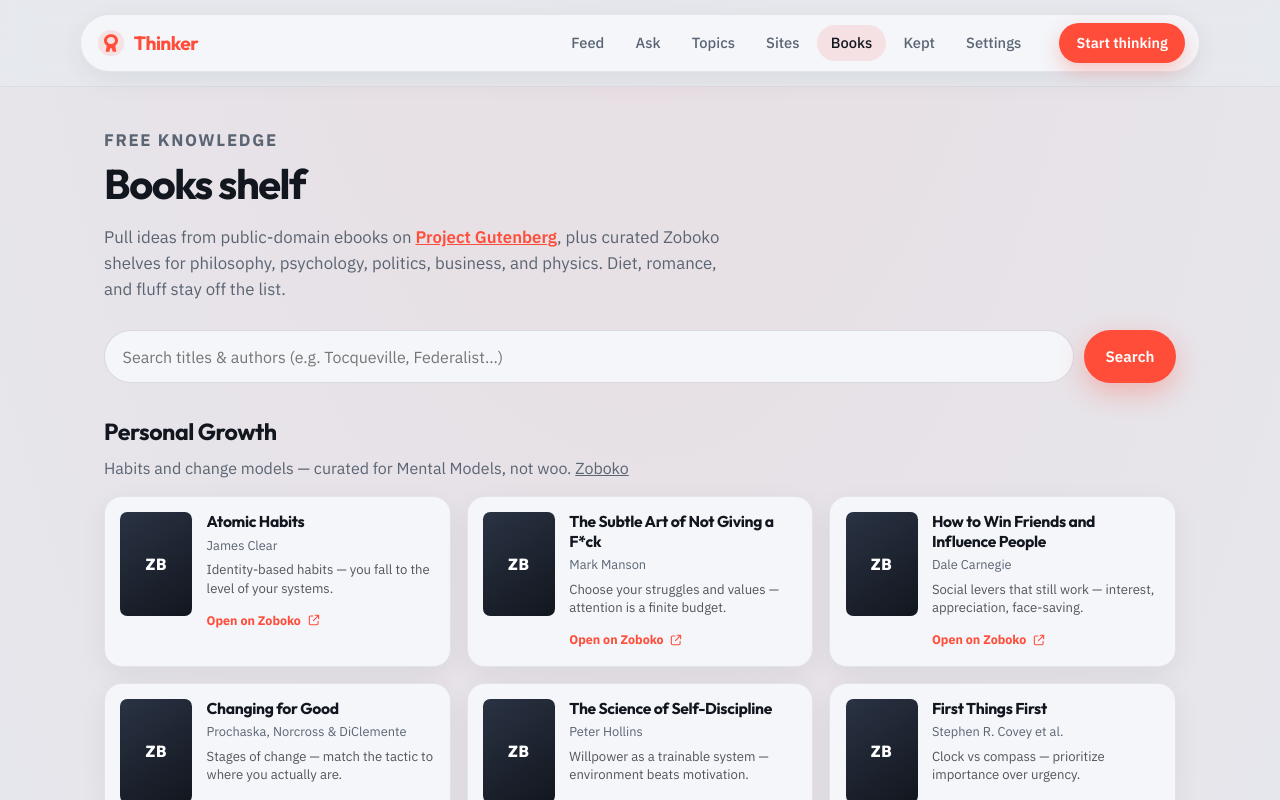
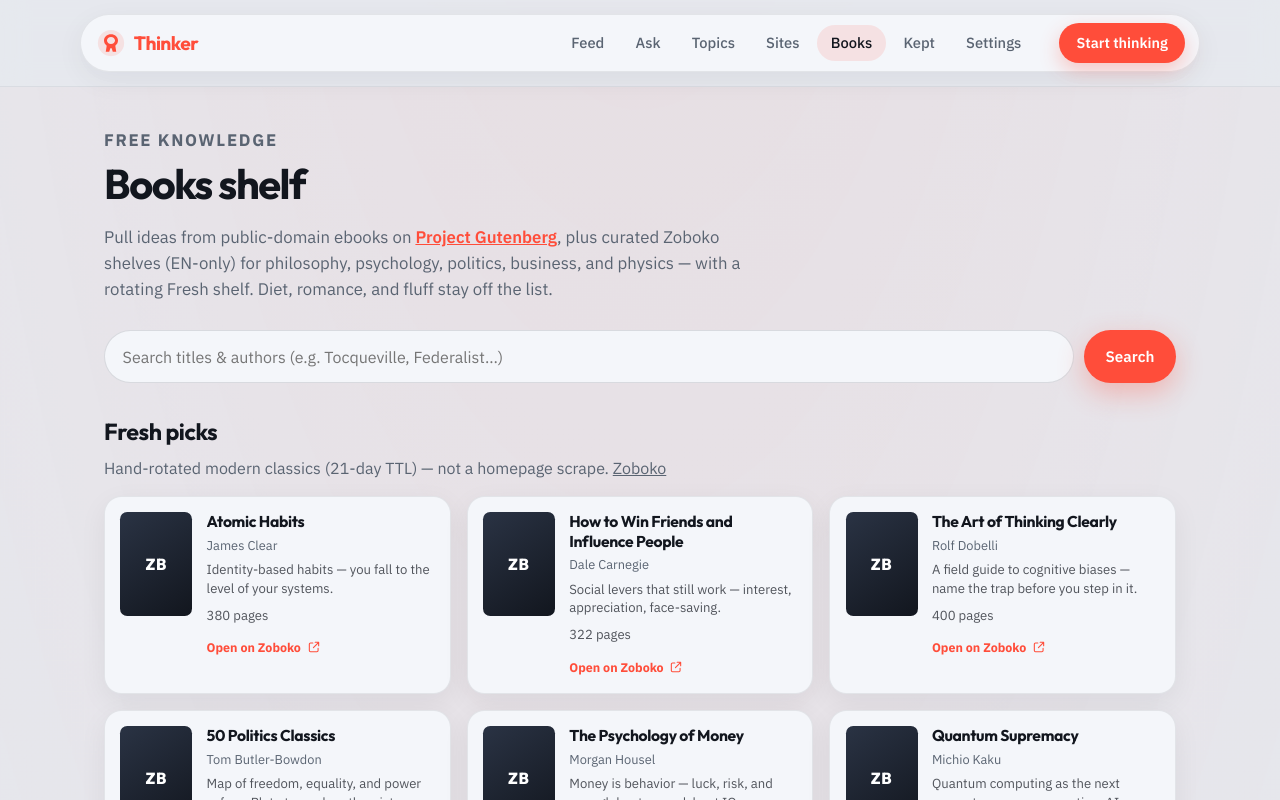
Before and after one commit to mitchelldawkinsjr/thinker, a React (Vite) app: page /books in a window 1280 px wide. Shown: the top 800 px of the page. Built offline with nearby package versions, Linux system fonts and the light colour scheme.

Commit message:
Polish Zoboko cards with pages, EN filter, fresh TTL, and separate mix weight.
Visually distinguish Zoboko from Gutenberg and keep the fresh shelf curated (not scraped).

```diff
--- a/src/components/FeedCards.tsx
+++ b/src/components/FeedCards.tsx
@@ -205,6 +205,10 @@
   topicId,
   ctaLabel = 'Read on Gutenberg',
   kindLabel = 'Book · free ebook',
+  pages,
+  category,
+  accent = '#d4a574',
+  surface = '#2a2218',
   onNext,
   onPrev,
   onHide,
@@ -219,19 +223,27 @@
   topicId?: TopicId
   ctaLabel?: string
   kindLabel?: string
+  pages?: number
+  category?: string
+  accent?: string
+  surface?: string
 } & NavProps) {
   const { thoughts, saveMoment } = useThoughts()
   const [flipped, setFlipped] = useState(false)
   const parts = sourceMediaParts(url, ctaLabel)
   const alreadyKept = thoughts.some((t) => t.parent.kind === 'book' && t.parent.id === id)
+  const metaBits = [
+    pages != null ? `${pages} pages` : null,
+    category || null,
+  ].filter(Boolean)
 
   return (
     <CardFlip
       flipped={flipped}
       front={
         <FeedCardShell
-          accent="#d4a574"
-          surface="#2a2218"
+          accent={accent}
+          surface={surface}
           kind={kindLabel}
           title={title}
           index={index}
@@ -260,12 +272,17 @@
         >
           <p className="feed-card-author">{author}</p>
           <p className="feed-card-body">{why}</p>
+          {metaBits.length > 0 && (
+            <p className="feed-card-author" style={{ opacity: 0.75 }}>
+              {metaBits.join(' · ')}
+            </p>
+          )}
         </FeedCardShell>
       }
       back={
         <CardNoteBack
-          accent="#d4a574"
-          surface="#2a2218"
+          accent={accent}
+          surface={surface}
           kicker="Keep · your note"
           title={title}
           detail={author}
--- a/src/data/feed.ts
+++ b/src/data/feed.ts
@@ -7,7 +7,10 @@
 } from './gutenberg'
 import {
   curatedZobokoMeta,
-  zobokoShelves,
+  isZobokoLanguageAllowed,
+  zobokoCategoryLabel,
+  zobokoShelvesForFeed,
+  zobokoTopicIdsForBook,
   zobokoUrl,
 } from './zoboko'
 import type { Idea, TopicId } from './types'
@@ -49,6 +52,11 @@
       source?: 'gutenberg' | 'zoboko'
       ctaLabel?: string
       kindLabel?: string
+      pages?: number
+      language?: string
+      category?: string
+      accent?: string
+      surface?: string
     }
   | {
       kind: 'news'
@@ -156,7 +164,7 @@
   return out
 }
 
-function bookItems(topicFilter?: TopicFilter): FeedItem[] {
+function gutenbergBookItems(topicFilter?: TopicFilter): FeedItem[] {
   const seen = new Set<string>()
   const items: FeedItem[] = []
 
@@ -180,18 +188,30 @@
         source: 'gutenberg',
         ctaLabel: 'Read on Gutenberg',
         kindLabel: 'Book · free ebook',
+        accent: '#d4a574',
+        surface: '#2a2218',
       })
     }
   }
+  return items
+}
 
-  for (const shelf of zobokoShelves) {
-    if (!matchesTopicFilter(shelf.topicIds, topicFilter)) continue
+function zobokoBookItems(topicFilter?: TopicFilter): FeedItem[] {
+  const seen = new Set<string>()
+  const items: FeedItem[] = []
+
+  for (const shelf of zobokoShelvesForFeed()) {
     for (const bookId of shelf.bookIds) {
       const id = `zoboko-${bookId}`
       if (seen.has(id)) continue
+      const meta = curatedZobokoMeta[bookId]
+      if (!meta || !isZobokoLanguageAllowed(meta)) continue
+
+      const topicIds =
+        shelf.id === 'fresh' ? zobokoTopicIdsForBook(bookId) : shelf.topicIds
+      if (!matchesTopicFilter(topicIds, topicFilter)) continue
+
       seen.add(id)
-      const meta = curatedZobokoMeta[bookId]
-      if (!meta) continue
       items.push({
         kind: 'book',
         id,
@@ -199,10 +219,15 @@
         author: meta.author,
         why: meta.why,
         url: zobokoUrl(meta.slug),
-        topicId: shelf.topicIds[0],
+        topicId: topicIds[0],
         source: 'zoboko',
         ctaLabel: 'Open on Zoboko',
         kindLabel: shelf.kindLabel,
+        pages: meta.pages,
+        language: meta.language,
+        category: zobokoCategoryLabel(bookId),
+        accent: '#5b8a9a',
+        surface: '#1a2428',
       })
     }
   }
@@ -417,6 +442,7 @@
   scripture: 1,
   resources: 1,
   books: 1,
+  zobokoBooks: 1,
   games: 1,
 } as const
 
@@ -430,8 +456,8 @@
 }
 
 /**
- * Total mix: ideas (+ book summaries) + news + scripture + sites + books
- * (Gutenberg + curated Zoboko), freshness-weighted so cards don't go stale.
+ * Total mix: ideas (+ book summaries) + news + scripture + sites + Gutenberg +
+ * curated Zoboko, freshness-weighted so cards don't go stale.
  * Each card id appears at most once.
  */
 export function buildMixedFeed(options: BuildMixedFeedOptions): FeedItem[] {
@@ -471,7 +497,11 @@
       : []
   const booksQ =
     !kinds || kinds.books
-      ? sortByFreshness(seededShuffle(bookItems(topic), seed ^ 3))
+      ? sortByFreshness(seededShuffle(gutenbergBookItems(topic), seed ^ 3))
+      : []
+  const zobokoQ =
+    !kinds || kinds.zobokoBooks
+      ? sortByFreshness(seededShuffle(zobokoBookItems(topic), seed ^ 11))
       : []
   const gamesQ =
     !kinds || kinds.games
@@ -485,6 +515,7 @@
       { items: scriptureQ, weight: weights.scripture },
       { items: resourcesQ, weight: weights.resources },
       { items: booksQ, weight: weights.books },
+      { items: zobokoQ, weight: weights.zobokoBooks },
       { items: gamesQ, weight: weights.games },
     ]),
   )
--- a/src/data/subscriptions.ts
+++ b/src/data/subscriptions.ts
@@ -7,6 +7,7 @@
   | 'scripture'
   | 'resources'
   | 'books'
+  | 'zobokoBooks'
   | 'games'
 
 /** Kinds that participate in weightedInterleave (bookIdeas share the ideas queue). */
@@ -16,6 +17,7 @@
   | 'scripture'
   | 'resources'
   | 'books'
+  | 'zobokoBooks'
   | 'games'
 
 export type KindWeights = Record<KindWeightKey, number>
@@ -40,6 +42,7 @@
   scripture: 1,
   resources: 1,
   books: 1,
+  zobokoBooks: 1,
   games: 1,
 }
 
@@ -52,7 +55,8 @@
   { key: 'news', label: 'News', hint: 'Curated outlets and your RSS feeds' },
   { key: 'scripture', label: 'Scripture', hint: 'Daily promise + evergreen rotation' },
   { key: 'resources', label: 'Free sites', hint: 'Curated learning sites' },
-  { key: 'books', label: 'Books', hint: 'Project Gutenberg picks' },
+  { key: 'books', label: 'Gutenberg', hint: 'Public-domain Project Gutenberg picks' },
+  { key: 'zobokoBooks', label: 'Zoboko', hint: 'Curated personal-growth / theory deep links' },
   { key: 'games', label: 'Quick games', hint: 'Reaction, memory, math, gravity' },
 ]
 export type CustomFeed = {
@@ -141,6 +145,7 @@
   scripture: true,
   resources: true,
   books: true,
+  zobokoBooks: true,
   games: true,
 }
 
@@ -160,7 +165,12 @@
   { key: 'news', label: 'News', hint: 'Curated RSS lessons and your custom feeds' },
   { key: 'scripture', label: 'Scripture', hint: 'Daily promise + a 5-day rotating evergreen set' },
   { key: 'resources', label: 'Free sites', hint: 'Curated learning sites and your additions' },
-  { key: 'books', label: 'Books', hint: 'Public-domain books (Project Gutenberg) in the mix' },
+  { key: 'books', label: 'Gutenberg books', hint: 'Public-domain Project Gutenberg in the mix' },
+  {
+    key: 'zobokoBooks',
+    label: 'Zoboko books',
+    hint: 'Curated philosophy / psych / politics / business / physics deep links',
+  },
   { key: 'games', label: 'Quick games', hint: 'Reaction, memory, math, and gravity games' },
 ]
 
--- a/src/data/zoboko.ts
+++ b/src/data/zoboko.ts
@@ -2,6 +2,12 @@
 
 export const ZOBOKO_HOME = 'https://zoboko.com'
 export const zobokoUrl = (slug: string) => `${ZOBOKO_HOME}/book/${slug}`
+
+/** Fresh-shelf cards expire like book-summary ideas — curated only, never homepage scrape. */
+export const ZOBOKO_FRESH_TTL_DAYS = 21
+
+/** Personal feed: keep English-only (non-EN curated entries are skipped). */
+export const ZOBOKO_EN_ONLY = true
 
 export type ZobokoBook = {
   id: string
@@ -9,6 +15,10 @@
   title: string
   author: string
   why: string
+  pages?: number
+  language: 'en' | 'es' | 'fr' | 'pt' | 'de' | string
+  /** ISO date — when set, book can appear on the Fresh shelf until TTL elapses */
+  featuredAt?: string
 }
 
 /**
@@ -23,6 +33,9 @@
     title: 'Atomic Habits',
     author: 'James Clear',
     why: 'Identity-based habits — you fall to the level of your systems.',
+    pages: 380,
+    language: 'en',
+    featuredAt: '2026-07-26T00:00:00.000Z',
   },
   {
     id: 'subtle-art',
@@ -30,6 +43,8 @@
     title: 'The Subtle Art of Not Giving a F*ck',
     author: 'Mark Manson',
     why: 'Choose your struggles and values — attention is a finite budget.',
+    pages: 225,
+    language: 'en',
   },
   {
     id: 'how-to-win-friends',
@@ -37,6 +52,9 @@
     title: 'How to Win Friends and Influence People',
     author: 'Dale Carnegie',
     why: 'Social levers that still work — interest, appreciation, face-saving.',
+    pages: 322,
+    language: 'en',
+    featuredAt: '2026-07-26T00:00:00.000Z',
   },
   {
     id: 'changing-for-good',
@@ -44,6 +62,8 @@
     title: 'Changing for Good',
     author: 'Prochaska, Norcross & DiClemente',
     why: 'Stages of change — match the tactic to where you actually are.',
+    pages: 388,
+    language: 'en',
   },
   {
     id: 'science-of-self-discipline',
@@ -51,6 +71,8 @@
     title: 'The Science of Self-Discipline',
     author: 'Peter Hollins',
     why: 'Willpower as a trainable system — environment beats motivation.',
+    pages: 196,
+    language: 'en',
   },
   {
     id: 'first-things-first',
@@ -58,6 +80,8 @@
     title: 'First Things First',
     author: 'Stephen R. Covey et al.',
     why: 'Clock vs compass — prioritize importance over urgency.',
+    pages: 418,
+    language: 'en',
   },
 
   // Philosophy → mental-models
@@ -67,6 +91,8 @@
     title: 'Meditations',
     author: 'Marcus Aurelius',
     why: 'Daily stoic practice for judgment under pressure.',
+    pages: 273,
+    language: 'en',
   },
   {
     id: 'courage-is-calling',
@@ -74,6 +100,8 @@
     title: 'Courage Is Calling',
     author: 'Ryan Holiday',
     why: 'Stoic courage as a trainable virtue — act before fear sets the agenda.',
+    pages: 304,
+    language: 'en',
   },
   {
     id: 'right-thing-right-now',
@@ -81,6 +109,8 @@
     title: 'Right Thing, Right Now',
     author: 'Ryan Holiday',
     why: 'Justice as a practice — integrity when shortcuts look cheaper.',
+    pages: 368,
+    language: 'en',
   },
   {
     id: 'meaning-of-life-klein',
@@ -88,6 +118,8 @@
     title: 'Every Time I Find the Meaning of Life, They Change It',
     author: 'Daniel Klein',
     why: 'Pocket tour of philosophers on how to live — think, don’t conclude.',
+    pages: 224,
+    language: 'en',
   },
 
   // Psychology → mental-models
@@ -97,6 +129,9 @@
     title: 'The Art of Thinking Clearly',
     author: 'Rolf Dobelli',
     why: 'A field guide to cognitive biases — name the trap before you step in it.',
+    pages: 400,
+    language: 'en',
+    featuredAt: '2026-07-26T00:00:00.000Z',
   },
   {
     id: 'expectation-effect',
@@ -104,6 +139,8 @@
     title: 'The Expectation Effect',
     author: 'David Robson',
     why: 'Beliefs shape outcomes — placebo, nocebo, and self-fulfilling frames.',
+    pages: 460,
+    language: 'en',
   },
   {
     id: 'rapport',
@@ -111,6 +148,8 @@
     title: 'Rapport',
     author: 'Emily & Laurence Alison',
     why: 'Interrogation-grade listening models for hard conversations.',
+    pages: 439,
+    language: 'en',
   },
 
   // Political ideologies → politics
@@ -120,6 +159,9 @@
     title: '50 Politics Classics',
     author: 'Tom Butler-Bowdon',
     why: 'Map of freedom, equality, and power — from Plato to modern theorists.',
+    pages: 544,
+    language: 'en',
+    featuredAt: '2026-07-20T00:00:00.000Z',
   },
   {
     id: 'political-science-classics',
@@ -127,6 +169,8 @@
     title: 'Political Science Classics Collection',
     author: 'Sun Tzu, Plato, Machiavelli, et al.',
     why: 'Primary texts on power, republics, and strategy in one shelf.',
+    pages: 1200,
+    language: 'en',
   },
   {
     id: 'blackshirts-and-reds',
@@ -134,6 +178,8 @@
     title: 'Blackshirts and Reds',
     author: 'Michael Parenti',
     why: 'Class analysis of fascism, capitalism, and counter-revolution.',
+    pages: 192,
+    language: 'en',
   },
 
   // Small business → building-products / finance
@@ -143,6 +189,9 @@
     title: 'The Psychology of Money',
     author: 'Morgan Housel',
     why: 'Money is behavior — luck, risk, and enough beat spreadsheet IQ.',
+    pages: 247,
+    language: 'en',
+    featuredAt: '2026-07-26T00:00:00.000Z',
   },
   {
     id: 'what-you-do-is-who-you-are',
@@ -150,6 +199,8 @@
     title: 'What You Do Is Who You Are',
     author: 'Ben Horowitz',
     why: 'Culture is decisions under pressure — design it on purpose.',
+    pages: 288,
+    language: 'en',
   },
   {
     id: 'tools-of-titans',
@@ -157,6 +208,8 @@
     title: 'Tools of Titans',
     author: 'Tim Ferriss',
     why: 'Actionable routines from high performers — skim for one lever.',
+    pages: 704,
+    language: 'en',
   },
   {
     id: 'lean-project-management',
@@ -164,6 +217,8 @@
     title: 'Lean Project Management',
     author: 'Philip Small',
     why: 'Lean + agile loops for shipping without drowning in process.',
+    pages: 420,
+    language: 'en',
   },
   {
     id: 'low-risk-high-reward',
@@ -171,6 +226,8 @@
     title: 'Low Risk, High Reward',
     author: 'Bob Reiss',
     why: 'Entrepreneurship as risk reduction — anticipate, offset, then bet.',
+    pages: 451,
+    language: 'en',
   },
 
   // Physics → AI / hard-science adjacent
@@ -180,6 +237,9 @@
     title: 'Quantum Supremacy',
     author: 'Michio Kaku',
     why: 'Quantum computing as the next compute curve — encryption, AI, materials.',
+    pages: 504,
+    language: 'en',
+    featuredAt: '2026-07-22T00:00:00.000Z',
   },
   {
     id: 'emperors-new-mind',
@@ -187,6 +247,8 @@
     title: "The Emperor's New Mind",
     author: 'Roger Penrose',
     why: 'Mind vs machine — physics limits on what computers can emulate.',
+    pages: 480,
+    language: 'en',
   },
   {
     id: '30-second-theories',
@@ -194,6 +256,8 @@
     title: '30-Second Theories',
     author: 'Paul Parsons et al.',
     why: 'Fast map of big science ideas — quantum to selection to cosmology.',
+    pages: 160,
+    language: 'en',
   },
   {
     id: 'quantum-legacies',
@@ -201,10 +265,31 @@
     title: 'Quantum Legacies',
     author: 'David Kaiser',
     why: 'How physicists actually discovered (and argued) quantum reality.',
+    pages: 360,
+    language: 'en',
   },
 ]
 
-export const zobokoShelves: {
+export function isZobokoLanguageAllowed(book: ZobokoBook): boolean {
+  if (!ZOBOKO_EN_ONLY) return true
+  return book.language.toLowerCase().startsWith('en')
+}
+
+export function isZobokoFresh(book: ZobokoBook, now = Date.now()): boolean {
+  if (!book.featuredAt) return false
+  const t = Date.parse(book.featuredAt)
+  if (Number.isNaN(t)) return false
+  return now - t < ZOBOKO_FRESH_TTL_DAYS * 86_400_000
+}
+
+export function activeFreshZobokoIds(now = Date.now()): string[] {
+  return curatedZobokoBooks
+    .filter((b) => isZobokoLanguageAllowed(b) && isZobokoFresh(b, now))
+    .map((b) => b.id)
+}
+
+/** Category shelves (excludes the rotating Fresh shelf). */
+export const zobokoCategoryShelves: {
   id: string
   title: string
   blurb: string
@@ -289,12 +374,48 @@
   },
 ]
 
-export const curatedZobokoMeta: Record<
-  string,
-  { title: string; author: string; why: string; slug: string }
-> = Object.fromEntries(
-  curatedZobokoBooks.map((b) => [
-    b.id,
-    { title: b.title, author: b.author, why: b.why, slug: b.slug },
-  ]),
+/** Home category topics for a book (drives feed topic filter + Keep metadata). */
+export function zobokoTopicIdsForBook(bookId: string): TopicId[] {
+  for (const shelf of zobokoCategoryShelves) {
+    if (shelf.bookIds.includes(bookId)) return shelf.topicIds
+  }
+  return ['mental-models']
+}
+
+export function zobokoCategoryLabel(bookId: string): string {
+  for (const shelf of zobokoCategoryShelves) {
+    if (shelf.bookIds.includes(bookId)) return shelf.title
+  }
+  return 'Zoboko'
+}
+
+/** Fresh first (so TTL cards win the label), then category shelves. */
+export function zobokoShelvesForFeed(now = Date.now()) {
+  const freshIds = activeFreshZobokoIds(now)
+  const fresh =
+    freshIds.length > 0
+      ? [
+          {
+            id: 'fresh',
+            title: 'Fresh picks',
+            blurb: `Hand-rotated modern classics (${ZOBOKO_FRESH_TTL_DAYS}-day TTL) — not a homepage scrape.`,
+            topicIds: [] as TopicId[],
+            kindLabel: 'Book · fresh',
+            bookIds: freshIds,
+          },
+        ]
+      : []
+  return [...fresh, ...zobokoCategoryShelves]
+}
+
+/** All shelves for the Books page (fresh when any are active). */
+export function zobokoShelvesForBrowse(now = Date.now()) {
+  return zobokoShelvesForFeed(now)
+}
+
+/** @deprecated Prefer zobokoShelvesForBrowse / zobokoShelvesForFeed */
+export const zobokoShelves = zobokoCategoryShelves
+
+export const curatedZobokoMeta: Record<string, ZobokoBook> = Object.fromEntries(
+  curatedZobokoBooks.map((b) => [b.id, b]),
 )
--- a/src/pages/Books.tsx
+++ b/src/pages/Books.tsx
@@ -11,7 +11,8 @@
 import {
   ZOBOKO_HOME,
   curatedZobokoMeta,
-  zobokoShelves,
+  isZobokoLanguageAllowed,
+  zobokoShelvesForBrowse,
   zobokoUrl,
 } from '../data/zoboko'
 import type { GutenbergBook } from '../data/types'
@@ -25,6 +26,7 @@
   coverUrl,
   fallbackLabel,
   linkLabel,
+  pages,
 }: {
   title: string
   author: string
@@ -33,6 +35,7 @@
   coverUrl?: string
   fallbackLabel: string
   linkLabel: string
+  pages?: number
 }) {
   return (
     <a className="book-card" href={href} target="_blank" rel="noreferrer">
@@ -49,6 +52,7 @@
         <h3>{title}</h3>
         <p className="book-author">{author}</p>
         {why && <p className="book-why">{why}</p>}
+        {pages != null && <p className="book-why">{pages} pages</p>}
         <span className="book-link">
           {linkLabel} <ExternalLinkIcon />
         </span>
@@ -90,8 +94,9 @@
           <a href={GUTENBERG_HOME} target="_blank" rel="noreferrer">
             Project Gutenberg
           </a>
-          , plus curated Zoboko shelves for philosophy, psychology, politics,
-          business, and physics. Diet, romance, and fluff stay off the list.
+          , plus curated Zoboko shelves (EN-only) for philosophy, psychology,
+          politics, business, and physics — with a rotating Fresh shelf. Diet,
+          romance, and fluff stay off the list.
         </p>
       </header>
 
@@ -137,7 +142,7 @@
         </section>
       )}
 
-      {zobokoShelves.map((shelf) => (
+      {zobokoShelvesForBrowse().map((shelf) => (
         <section key={shelf.id} className="books-section">
           <div className="books-section-head">
             <h2>{shelf.title}</h2>
@@ -151,7 +156,7 @@
           <div className="books-grid">
             {shelf.bookIds.map((id) => {
               const meta = curatedZobokoMeta[id]
-              if (!meta) return null
+              if (!meta || !isZobokoLanguageAllowed(meta)) return null
               return (
                 <BookCard
                   key={id}
@@ -161,6 +166,7 @@
                   href={zobokoUrl(meta.slug)}
                   fallbackLabel="ZB"
                   linkLabel="Open on Zoboko"
+                  pages={meta.pages}
                 />
               )
             })}
--- a/src/pages/Feed.tsx
+++ b/src/pages/Feed.tsx
@@ -63,6 +63,10 @@
           topicId={item.topicId}
           ctaLabel={item.ctaLabel}
           kindLabel={item.kindLabel}
+          pages={item.pages}
+          category={item.category}
+          accent={item.accent}
+          surface={item.surface}
           {...nav}
         />
       )
```
